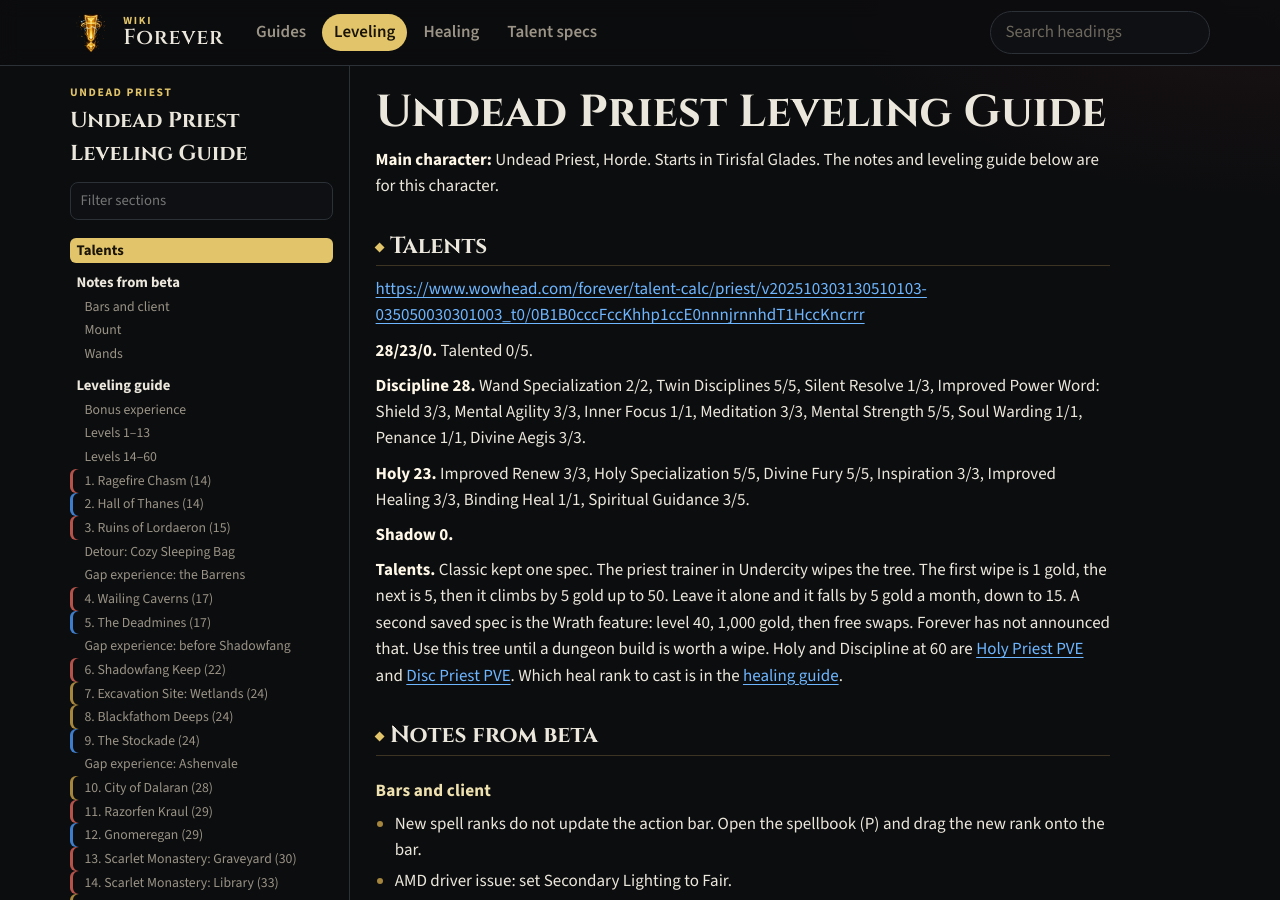
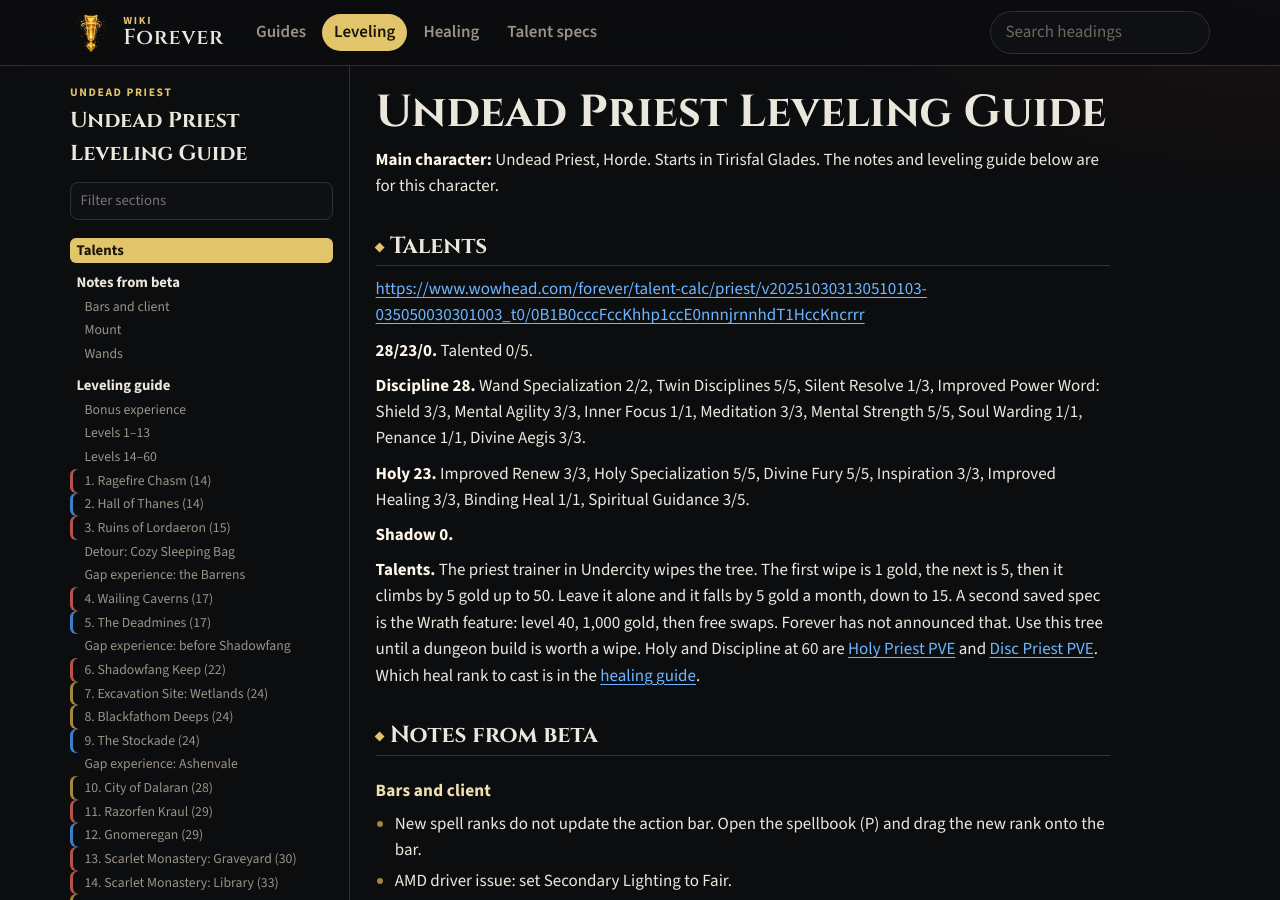
Before and after one commit to LordDemonos/wow-forever, a Jekyll site: the page built from wiki/guides/leveling.md, in a window 1280 px wide and 900 px high. Built offline with Jekyll 4.4.1, drawn with Linux system fonts in a browser that asks for light colours; a script that is not in the unit is left out.

Commit message:
Update leveling.md

```diff
--- a/wiki/guides/leveling.md
+++ b/wiki/guides/leveling.md
@@ -21,7 +21,7 @@ kicker: Undead Priest
 
 **Shadow 0.**
 
-**Talents.** Classic kept one spec. The priest trainer in Undercity wipes the tree. The first wipe is 1 gold, the next is 5, then it climbs by 5 gold up to 50. Leave it alone and it falls by 5 gold a month, down to 15. A second saved spec is the Wrath feature: level 40, 1,000 gold, then free swaps. Forever has not announced that. Use this tree until a dungeon build is worth a wipe. Holy and Discipline at 60 are [Holy Priest PVE]({{ '/holy/' | relative_url }}) and [Disc Priest PVE]({{ '/disc/' | relative_url }}). Which heal rank to cast is in the [healing guide]({{ '/healing/' | relative_url }}).
+**Talents.** The priest trainer in Undercity wipes the tree. The first wipe is 1 gold, the next is 5, then it climbs by 5 gold up to 50. Leave it alone and it falls by 5 gold a month, down to 15. A second saved spec is the Wrath feature: level 40, 1,000 gold, then free swaps. Forever has not announced that. Use this tree until a dungeon build is worth a wipe. Holy and Discipline at 60 are [Holy Priest PVE]({{ '/holy/' | relative_url }}) and [Disc Priest PVE]({{ '/disc/' | relative_url }}). Which heal rank to cast is in the [healing guide]({{ '/healing/' | relative_url }}).
 
 ## Notes from beta
 
```
